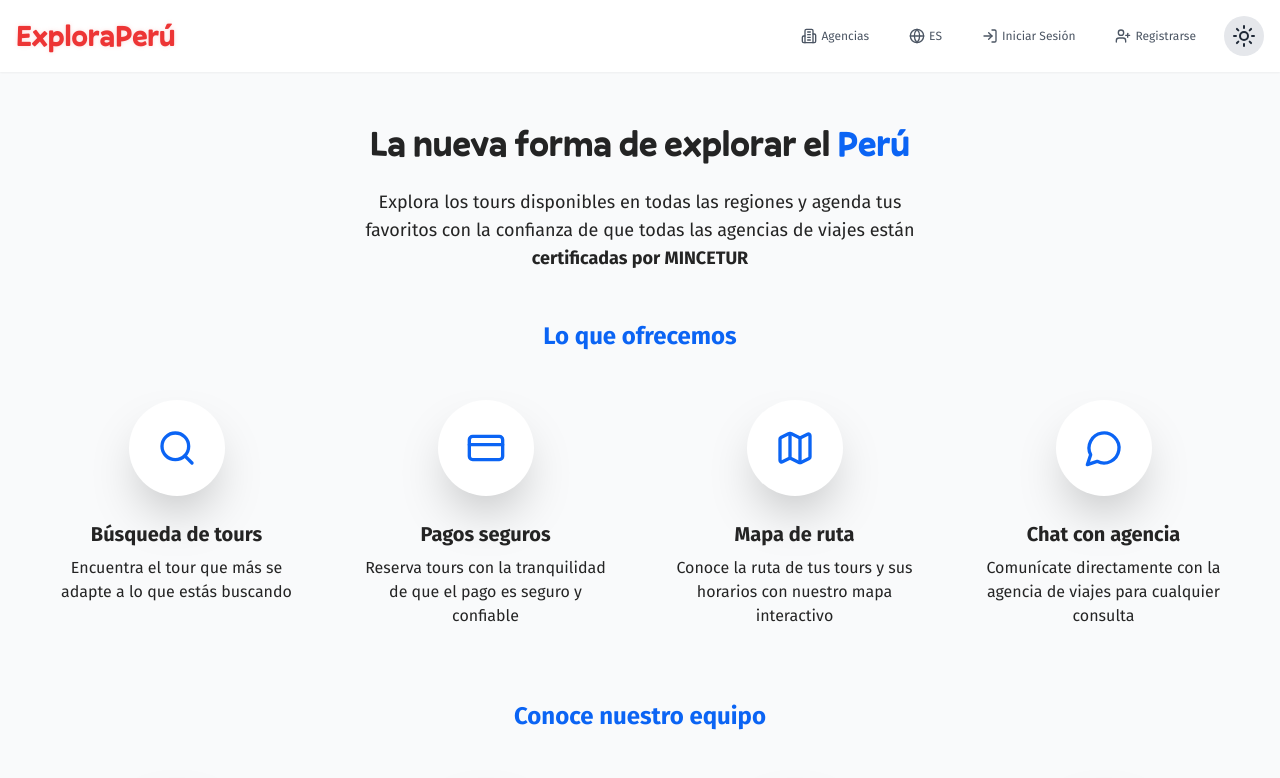
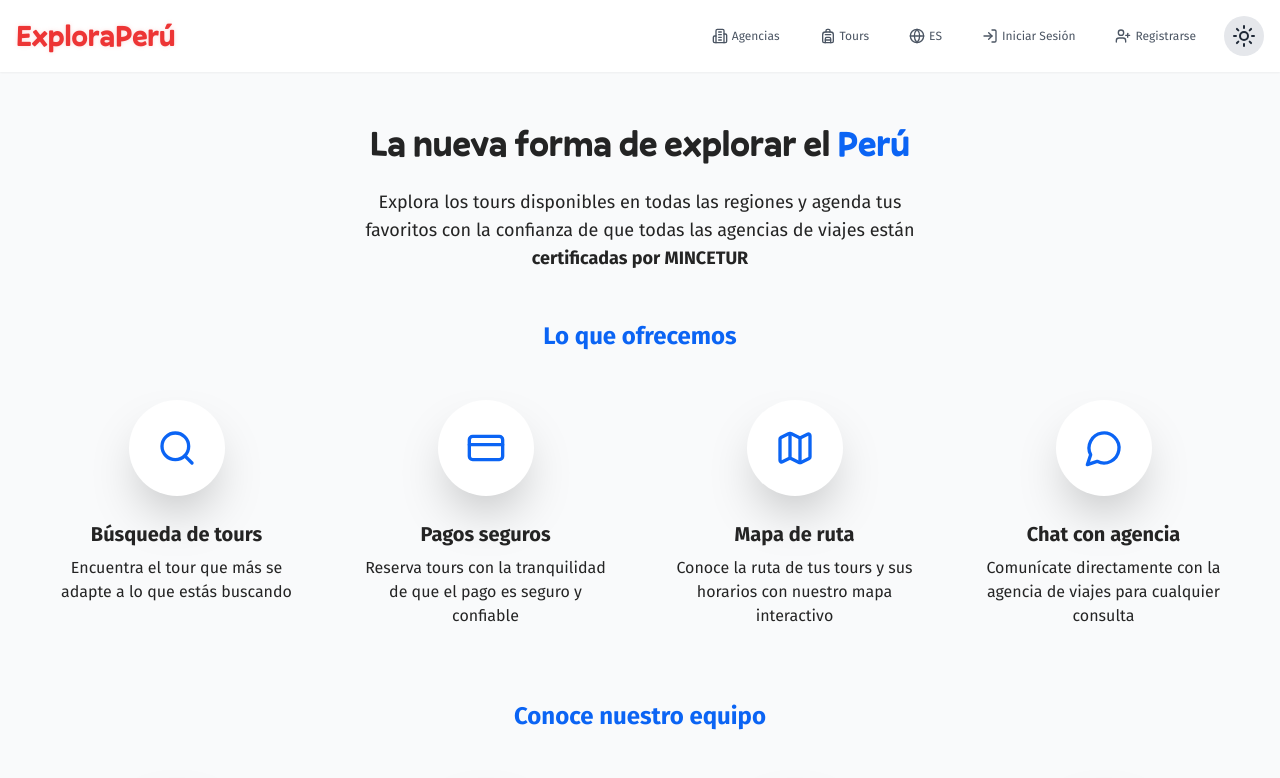
Before and after one commit to heblopez/front-explora-peru, a React (Vite) app: page /about-us in a window 1280 px wide. Shown: the top 778 px of the page. Built offline with nearby package versions, Linux system fonts and the light colour scheme; no server answers.

Commit message:
feat: :sparkles: Updated internal links, added Tours button in Header, and added ScrollToTop

```diff
--- a/src/App.tsx
+++ b/src/App.tsx
@@ -18,6 +18,7 @@ import RegisterToursv2 from './pages/RegisterToursv2'
 import TermsAndConditions from './pages/TermsAndConditions'
 import PrivacyPolicy from './pages/PrivacyPolicy'
 import TourScheduler from './components/RegisterTour/TourScheluder2'
+import ScrollToTop from './components/global/ScrollToTop'
 
 function App() {
   const { isDarkMode, toggleDarkMode } = useDarkMode()
@@ -33,6 +34,7 @@ function App() {
           theme={isDarkMode ? 'dark' : 'light'}
           visibleToasts={4}
         />
+        <ScrollToTop />
         <Routes>
           <Route path='/' element={<Home />} />
           <Route path='/agencies' element={<AgenciesLanding />} />
--- a/src/components/Footer/Footer.tsx
+++ b/src/components/Footer/Footer.tsx
@@ -30,7 +30,6 @@ function Footer() {
                 <Link
                   to='/about-us/'
                   className='hover:text-gray-950 transition-colors'
-                  onClick={() => window.scrollTo(0, 0)}
                 >
                   <span>{t('footer.aboutExploraPeru')}</span>
                 </Link>
@@ -51,7 +50,6 @@ function Footer() {
                 <Link
                   to='/terms-and-conditions/'
                   className='hover:text-gray-950 transition-colors'
-                  onClick={() => window.scrollTo(0, 0)}
                 >
                   <span>{t('footer.termsConditions')}</span>
                 </Link>
@@ -60,7 +58,6 @@ function Footer() {
                 <Link
                   to='/privacy-policy/'
                   className='hover:text-gray-950 transition-colors'
-                  onClick={() => window.scrollTo(0, 0)}
                 >
                   <span>{t('footer.privacyPolicy')}</span>
                 </Link>
--- a/src/components/Header/Navbar.tsx
+++ b/src/components/Header/Navbar.tsx
@@ -1,7 +1,7 @@
 import { useContext, useState } from 'react'
 import { Link } from 'react-router-dom'
 import { Button } from '@/components/ui/button'
-import { Menu, X, Building2, LogOut } from 'lucide-react'
+import { Menu, X, Building2, LogOut, Backpack } from 'lucide-react'
 import { DarkModeBtn } from './DarkModeBtn'
 import { UserContext } from '@/context/UserContext'
 import LanguageDropdown from './LanguageDropdown'
@@ -56,6 +56,16 @@ function Navbar({ isDark, toggleTheme }: NavbarProps) {
               <span>{t('header.agencies')}</span>
             </Button>
           </Link>
+          <Link to='/search-tours'>
+            <Button
+              variant='ghost'
+              size='sm'
+              className='text-gray-600 hover:text-primary hover:bg-gray-100 dark:text-white dark:hover:text-primary-light dark:hover:bg-slate-200'
+            >
+              <Backpack className='h-4 w-4 mr-1' />
+              <span>{t('header.tours')}</span>
+            </Button>
+          </Link>
           <LanguageDropdown />
           {/*<CurrencyDropdown />*/}
           {!user ?
@@ -92,6 +102,18 @@ function Navbar({ isDark, toggleTheme }: NavbarProps) {
                 >
                   <Building2 className='h-4 w-4 mr-1' />
                   <span>{t('header.agencies')}</span>
+                </Button>
+              </Link>
+            </li>
+            <li className='px-3 py-2'>
+              <Link to='/search-tours' onClick={toggleMenu}>
+                <Button
+                  variant='ghost'
+                  size='sm'
+                  className='text-gray-600 hover:text-primary hover:bg-gray-100 dark:text-white dark:hover:text-primary-light dark:hover:bg-slate-200'
+                >
+                  <Backpack className='h-4 w-4 mr-1' />
+                  <span>{t('header.tours')}</span>
                 </Button>
               </Link>
             </li>
--- a/src/components/LandingPage/AboutUs.tsx
+++ b/src/components/LandingPage/AboutUs.tsx
@@ -1,4 +1,5 @@
 import { Button } from '@/components/ui/button'
+import { Link } from 'react-router-dom'
 
 export default function AboutUs() {
   return (
@@ -21,13 +22,14 @@ export default function AboutUs() {
               primeras 50 personas que se inscriban en el tour recibirán un 15%
               de descuento en compras con nuestros socios:
             </p>
-
+            <Link to='/search-tours'>
               <Button
                 variant='outline'
                 className='text-cyan-400 border-cyan-400 hover:bg-cyan-400 hover:text-gray-900'
               >
                 Agendar un Tour
               </Button>
+            </Link>
           </div>
           <div className='md:w-1/2 flex justify-end space-x-4'>
             <img
--- a/src/components/LandingPage/TourDetail.tsx
+++ b/src/components/LandingPage/TourDetail.tsx
@@ -1,3 +1,5 @@
+import { Link } from 'react-router-dom'
+
 export default function TownTour() {
   const images = [
     {
@@ -103,9 +105,11 @@ export default function TownTour() {
           </div>
         </div>
         <div className='flex justify-center mt-12 space-x-4'>
-          <button className='bg-cyan-400 text-gray-900 px-8 py-3 rounded-full font-semibold text-lg hover:bg-cyan-300 transition-colors'>
-            Agendar un Tour
-          </button>
+          <Link to='/search-tours'>
+            <button className='bg-cyan-400 text-gray-900 px-8 py-3 rounded-full font-semibold text-lg hover:bg-cyan-300 transition-colors'>
+              Agendar un Tour
+            </button>
+          </Link>
           <button className='text-cyan-400 font-semibold text-lg hover:underline'>
             Información de Reserva
           </button>
--- a/src/components/LandingPage/VisitReasons.tsx
+++ b/src/components/LandingPage/VisitReasons.tsx
@@ -1,3 +1,5 @@
+import { Link } from 'react-router-dom'
+
 const reasons = [
   {
     title: 'Rico Patrimonio Cultural',
@@ -93,9 +95,11 @@ export default function VisitReasons() {
         </div>
 
         <div className='text-center mt-8'>
-          <button className='bg-cyan-400 text-gray-900 px-6 py-2 rounded-full font-semibold hover:bg-cyan-300 transition-colors'>
-            Agendar un Tour
-          </button>
+          <Link to='/search-tours'>
+            <button className='bg-cyan-400 text-gray-900 px-6 py-2 rounded-full font-semibold hover:bg-cyan-300 transition-colors'>
+              Agendar un Tour
+            </button>
+          </Link>
         </div>
       </div>
     </div>
--- /dev/null
+++ b/src/components/global/ScrollToTop.tsx
@@ -0,0 +1,12 @@
+import { useEffect } from 'react'
+import { useLocation } from 'react-router-dom'
+
+export default function ScrollToTop() {
+  const { pathname } = useLocation()
+
+  useEffect(() => {
+    window.scrollTo(0, 0)
+  }, [pathname])
+
+  return null
+}
--- a/src/locales/es/translation.json
+++ b/src/locales/es/translation.json
@@ -12,6 +12,7 @@
   },
   "header": {
     "agencies": "Agencias",
+    "tours": "Tours",
     "login": "Iniciar Sesión",
     "register": "Registrarse",
     "traveler": "Viajero",
--- a/src/pages/AboutExplora.tsx
+++ b/src/pages/AboutExplora.tsx
@@ -139,7 +139,7 @@ function AboutExplora() {
             className='w-full sm:w-auto bg-primary text-white dark:bg-primary-light hover:bg-primary-dark hover:dark:bg-primary-lighter transition-colors duration-300 ease-in-out'
             size='lg'
           >
-            <Link to='/register' className='block px-6 py-3'>
+            <Link to='/register-agency' className='block px-6 py-3'>
               {t('aboutExplora.agencyButton')}
             </Link>
           </Button>
```
Lines whose indentation alone changed are shown as unchanged.
